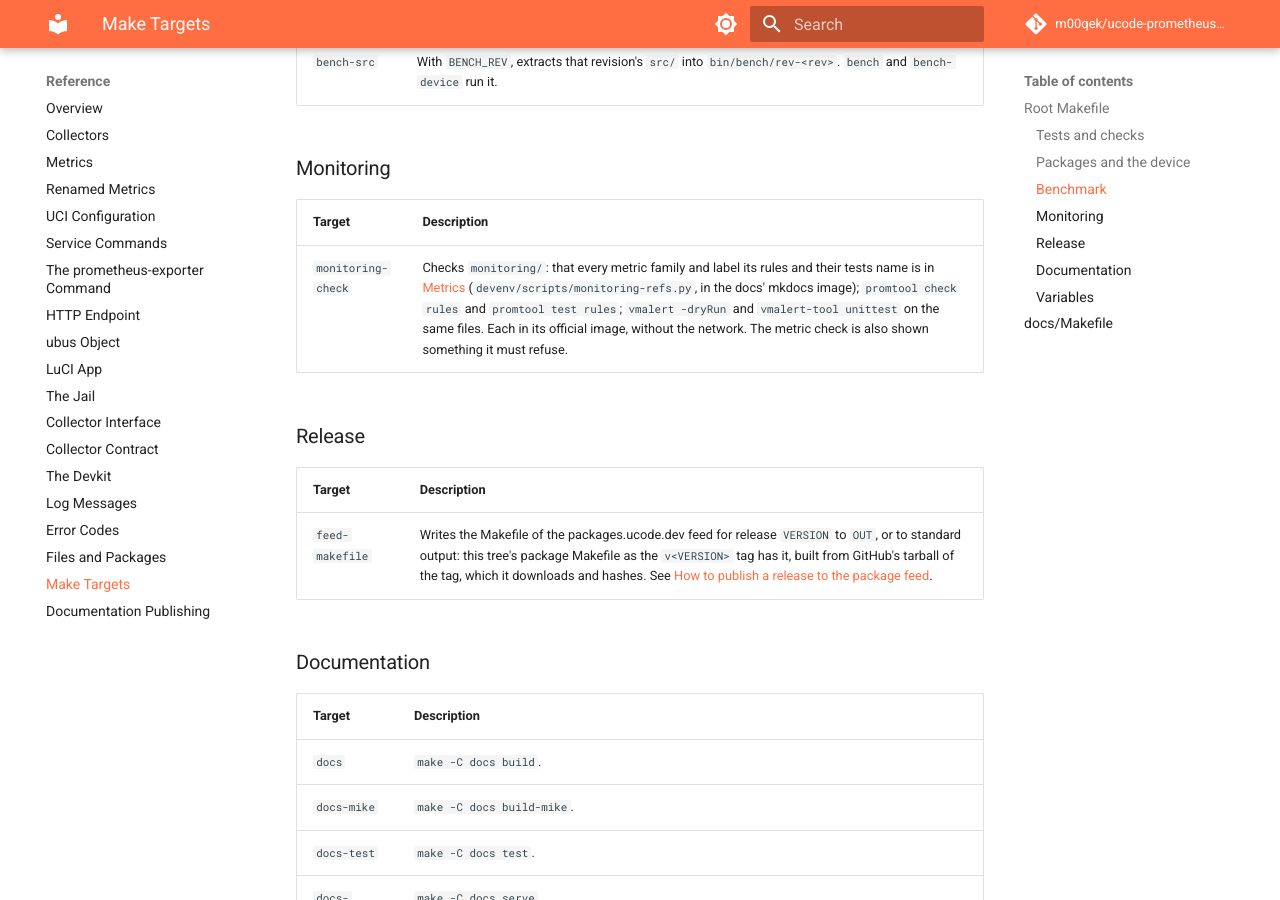
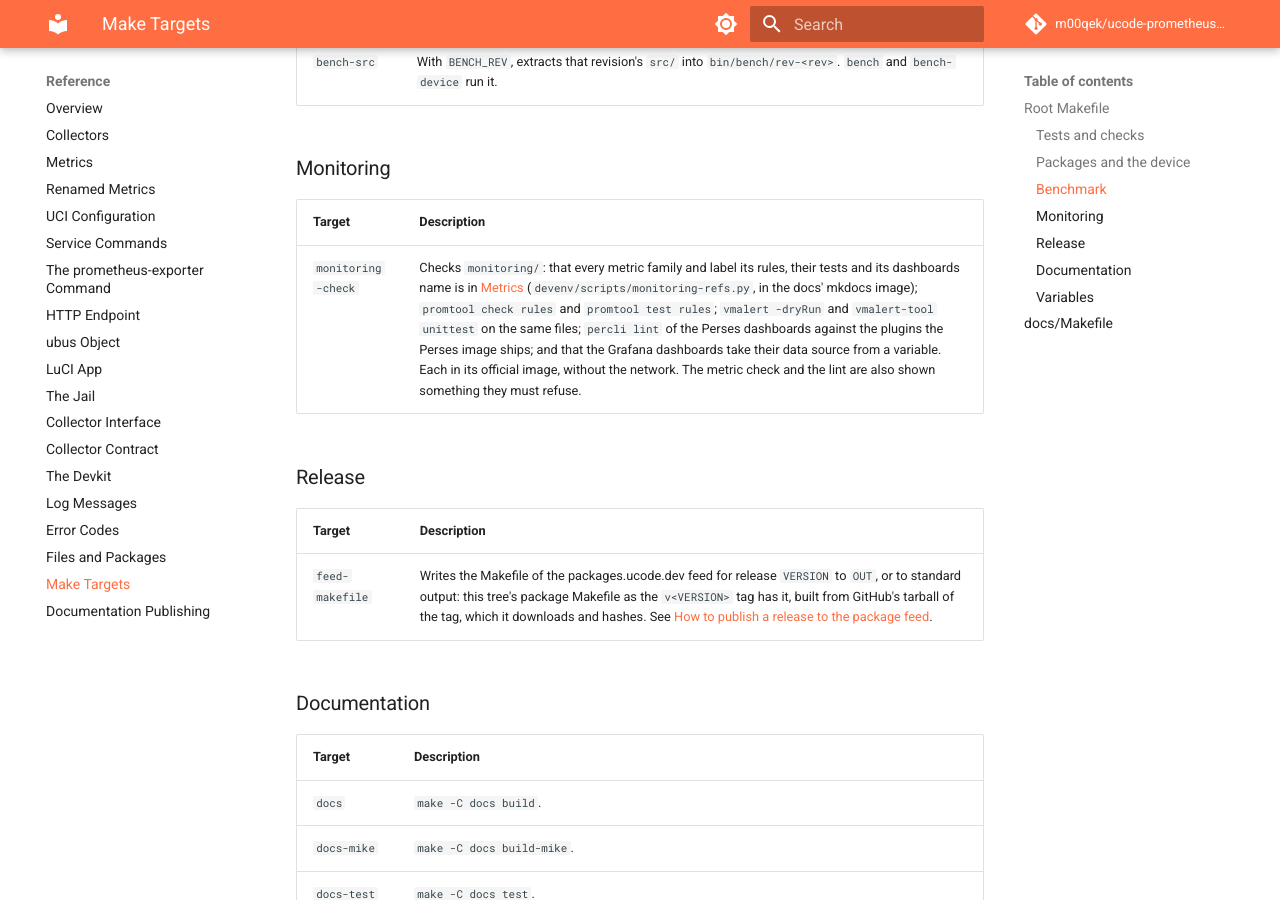
Before and after one commit to m00qek/ucode-prometheus-exporter, an MkDocs documentation site: the page built from docs/reference/make-targets.md, in a window 1280 px wide and 900 px high, scrolled down 2293 px. Built offline with MkDocs 1.6.1 and Material for MkDocs 9.7.7, drawn with Linux system fonts in a browser that asks for light colours; comment, search, counter and statistics services are not loaded.

Commit message:
Ship the OpenWrt router and exporter health dashboards for Grafana and Perses
The two dashboards in monitoring/grafana/ and monitoring/perses/, the same
panels in each: the router's CPU, memory, interfaces, Wi-Fi, connections,
traffic per host, temperatures, storage, DHCP leases, WireGuard peers and
clock; and the exporter's scrapes against their timeout, each collector's
success, duration, samples and failures, its breakers and deadline, and its
process. The data source, job and instance are variables, and a panel whose
collector is not installed shows no data.

make monitoring-check holds their metrics and labels to the reference, that
the Grafana ones take their data source from the variable, and lints the
Perses ones with percli against the plugins the Perses image ships, which
it is also shown a spec they refuse.

```diff
--- a/docs/reference/make-targets.md
+++ b/docs/reference/make-targets.md
@@ -46,7 +46,7 @@
 
 | Target | Description |
 | :--- | :--- |
-| `monitoring-check` | Checks `monitoring/`: that every metric family and label its rules and their tests name is in [Metrics](metrics.md) (`devenv/scripts/monitoring-refs.py`, in the docs' mkdocs image); `promtool check rules` and `promtool test rules`; `vmalert -dryRun` and `vmalert-tool unittest` on the same files. Each in its official image, without the network. The metric check is also shown something it must refuse. |
+| `monitoring-check` | Checks `monitoring/`: that every metric family and label its rules, their tests and its dashboards name is in [Metrics](metrics.md) (`devenv/scripts/monitoring-refs.py`, in the docs' mkdocs image); `promtool check rules` and `promtool test rules`; `vmalert -dryRun` and `vmalert-tool unittest` on the same files; `percli lint` of the Perses dashboards against the plugins the Perses image ships; and that the Grafana dashboards take their data source from a variable. Each in its official image, without the network. The metric check and the lint are also shown something they must refuse. |
 
 ### Release
 
```
Also changed, not shown: 7 other files.
